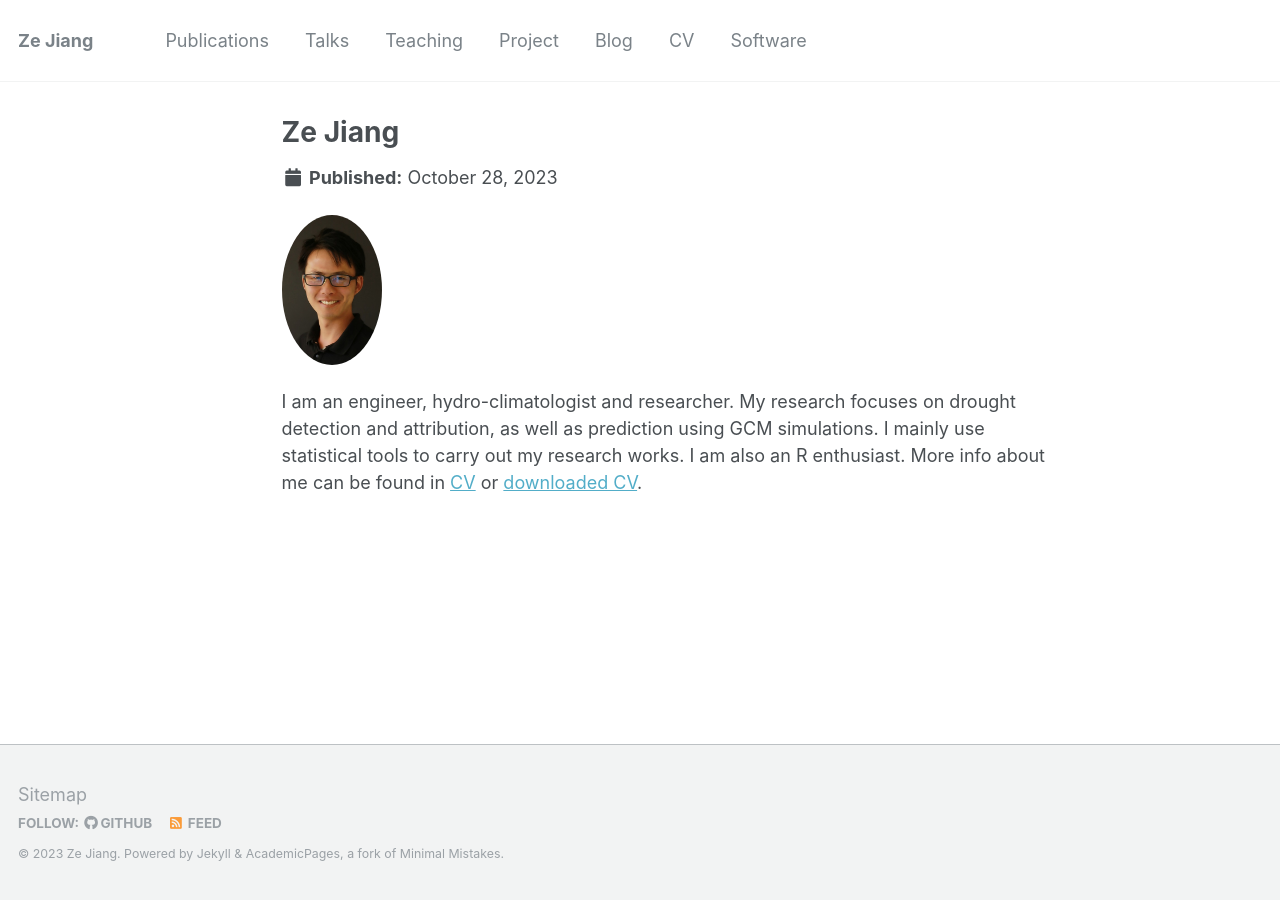
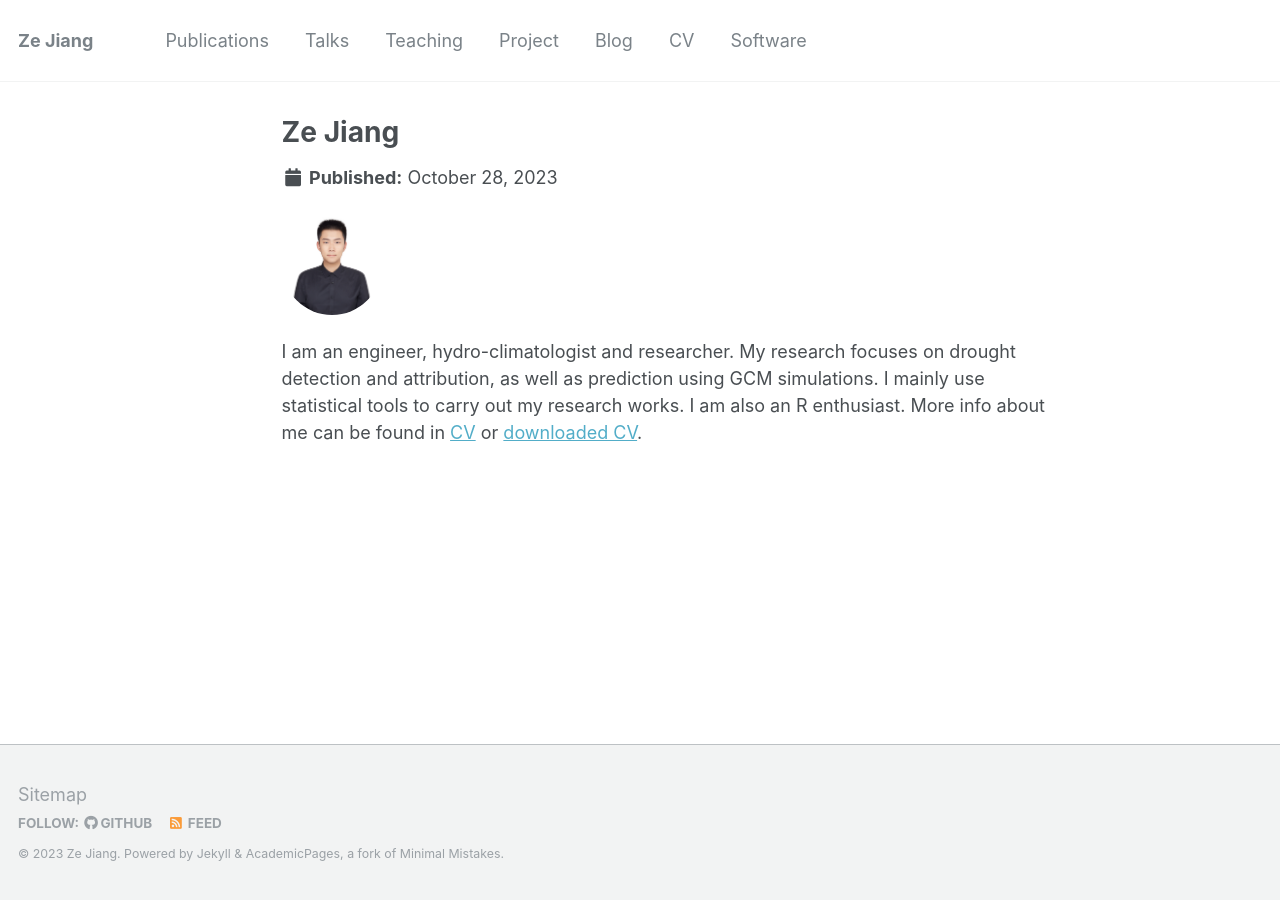
Before and after one commit to Wanghaha2333/Wanghaha2333.github.io, a Jekyll site: the page built from _people/ze.jiang.md, in a window 1280 px wide. Built offline with Jekyll 4.4.1, drawn with Linux system fonts in a browser that asks for light colours.

Commit message:
Update ze.jiang.md

```diff
--- a/_people/ze.jiang.md
+++ b/_people/ze.jiang.md
@@ -6,7 +6,7 @@ share: false
 collection: people
 ---
 
-<img src="/images/profile.jpg" alt="Avatar" class="avatar"/>
+<img src="/images/fulinwang.jpg" alt="Avatar" class="avatar"/>
 
 I am an engineer, hydro-climatologist and researcher. My research focuses on drought detection and attribution, as well as prediction using GCM simulations. I mainly use statistical tools to carry out my research works. I am also an R enthusiast.
 More info about me can be found in [CV](https://zejiang-unsw.github.io/cv/) or [downloaded CV](http://zejiang-unsw.github.io/files/CV_Ze JIANG_UNSW_Eng.pdf).
```
